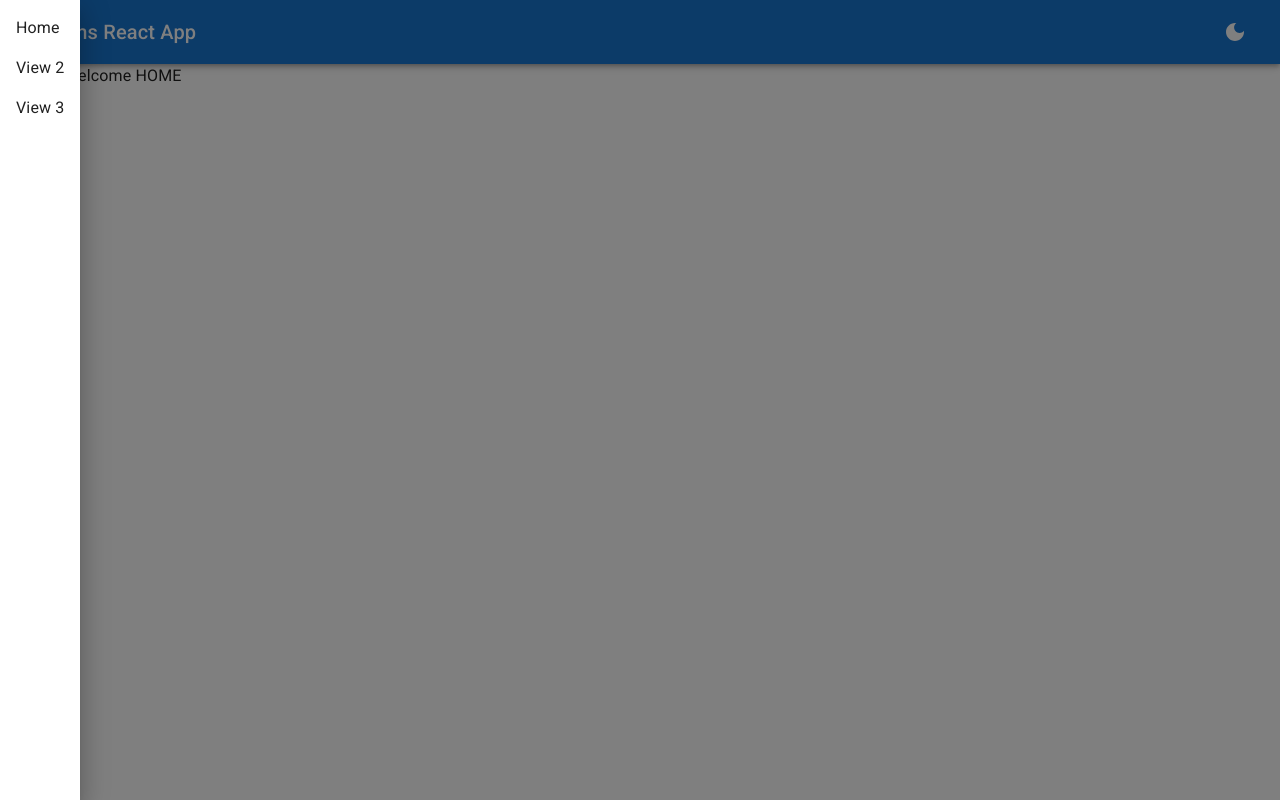
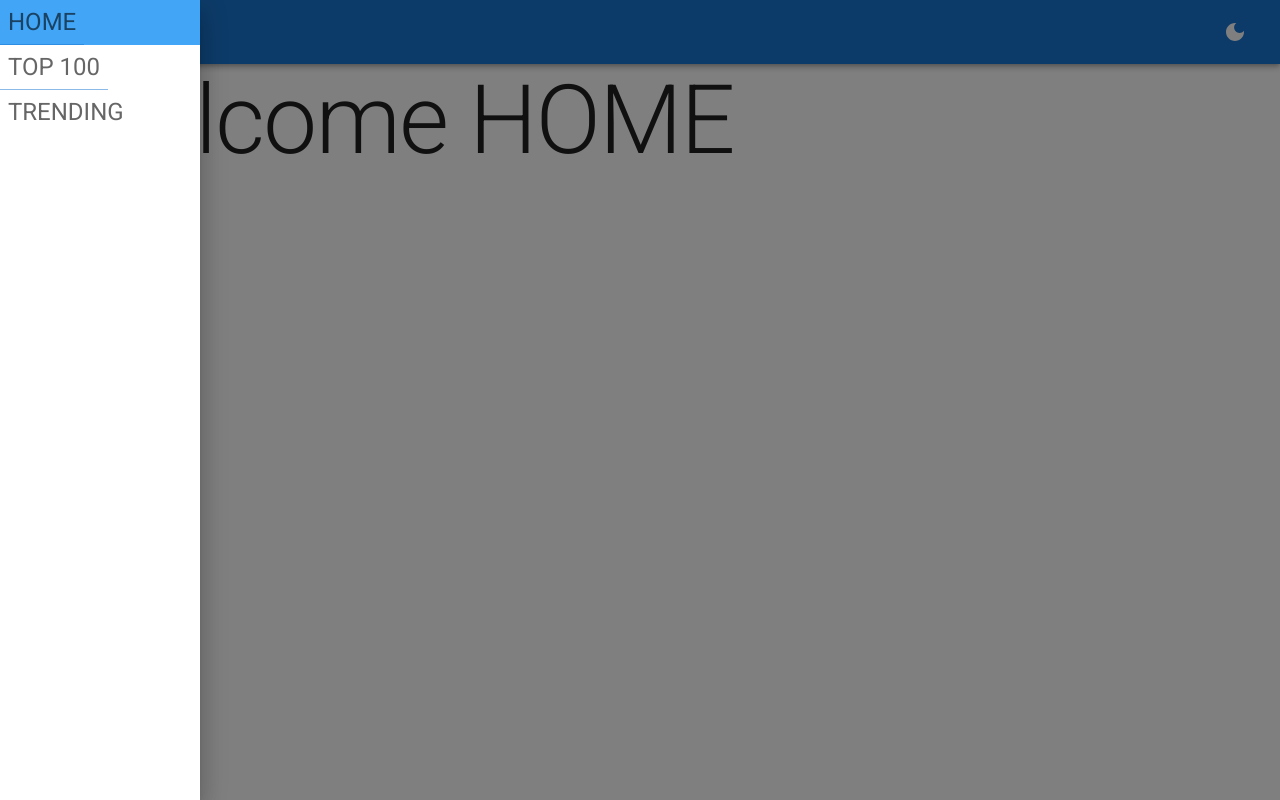
Before and after one commit to Bjornsen016/kims-inlamning, a React (Create React App) app: page / in a window 1280 px wide. Both pictures are taken after a click on the button "menu". Built offline with nearby package versions, Linux system fonts and the light colour scheme.

Commit message:
Started with Trending and fetching movie data. Started showing cards from the movies.

```diff
--- a/src/App.css
+++ b/src/App.css
@@ -1,3 +1,20 @@
 .App {
   text-align: center;
 }
+
+.active{
+  background-color: #42a5f5;
+}
+
+.movie-card .MuiCardHeader-title{
+  font-size: 1rem;;
+  line-height: 1rem;
+}
+
+.movie-card .MuiCardHeader-subheader{
+  font-size: 0.75rem;;
+}
+
+.movie-card .MuiCardHeader-root{
+  padding-bottom: 5px;
+}
--- a/src/App.js
+++ b/src/App.js
@@ -1,55 +1,15 @@
 import "./App.css";
 import { useState, useMemo, createContext } from "react";
-import { BrowserRouter, Route, NavLink, Routes } from "react-router-dom";
+import { BrowserRouter, Route, Routes } from "react-router-dom";
 import {
 	CssBaseline,
 	ThemeProvider,
 	createTheme,
-	Checkbox,
-	AppBar,
-	Toolbar,
-	IconButton,
 	Container,
-	Drawer,
-	List,
-	ListItem,
 } from "@mui/material";
-import { DarkMode, LightMode } from "@mui/icons-material";
-import MenuIcon from "@mui/icons-material/Menu";
-import Typography from "@mui/material/Typography";
-import { Home, Error } from "./components";
-import { Box } from "@mui/system";
+import { Home, Error, Header, ToppOneHundred, Trending } from "./components";
 
 const ColorModeContext = createContext({ toggleColorMode: () => {} });
-
-function DrawerMenu() {
-	const [isDrawerOpen, setisDrawerOpen] = useState(false);
-	const handleMenuClick = (event) => {
-		setisDrawerOpen(!isDrawerOpen);
-	};
-	return (
-		<IconButton
-			onClick={handleMenuClick}
-			edge="start"
-			color="inherit"
-			aria-label="menu"
-		>
-			<MenuIcon />
-			<Drawer
-				variant="temporary"
-				anchor="left"
-				open={isDrawerOpen}
-				onClose={handleMenuClick}
-			>
-				<List>
-					<ListItem>Home</ListItem>
-					<ListItem>View 2</ListItem>
-					<ListItem>View 3</ListItem>
-				</List>
-			</Drawer>
-		</IconButton>
-	);
-}
 
 function App() {
 	//Color modes
@@ -79,25 +39,14 @@ function App() {
 			<ColorModeContext.Provider value={colorMode}>
 				<ThemeProvider theme={theme}>
 					<CssBaseline />
-					<AppBar position="sticky" color="primary">
-						<Toolbar sx={{ display: "flex", justifyContent: "space-between" }}>
-							<Box sx={{ display: "flex", alignItems: "center" }}>
-								<DrawerMenu />
-								<Typography variant="h6">Kims React App</Typography>
-							</Box>
-							<Checkbox
-								onChange={colorMode.toggleColorMode}
-								icon={<LightMode sx={{ color: "yellow" }} />}
-								defaultChecked
-								checkedIcon={<DarkMode sx={{ color: "white" }} />}
-							/>
-						</Toolbar>
-					</AppBar>
+					<Header colorMode={colorMode} />
 
 					{/* Main content that is currently showing */}
 					<Container maxWidth="lg">
 						<Routes>
 							<Route path="/" element={<Home />} />
+							<Route path="/top100" element={<ToppOneHundred />} />
+							<Route path="/trending" element={<Trending />} />
 							{/* Have to be last to catch unknown paths */}
 							<Route path="*" element={<Error />} />
 						</Routes>
--- /dev/null
+++ b/src/components/DrawerMenu.jsx
@@ -0,0 +1,46 @@
+import {useState} from 'react'
+import {Drawer, IconButton, Typography, ButtonGroup, Button} from '@mui/material'
+import MenuIcon from "@mui/icons-material/Menu";
+import { NavLink } from 'react-router-dom';
+import { ThemeContext } from '@emotion/react';
+
+function DrawerMenu() {
+	const [isDrawerOpen, setisDrawerOpen] = useState(false);
+	const handleMenuClick = () => {
+		setisDrawerOpen(!isDrawerOpen);
+	};
+
+    const links = [
+        {to: "/", text: "Home"},
+        {to: "/top100", text: "Top 100"},
+        {to: "/trending", text: "Trending"},
+    ]
+
+	return (
+		<IconButton
+			onClick={handleMenuClick}
+			edge="start"
+			color="inherit"
+			aria-label="menu"
+		>
+			<MenuIcon />
+			<Drawer
+				variant="temporary"
+				anchor="left"
+				open={isDrawerOpen}
+				onClose={handleMenuClick}
+                sx={{width: "200px", [`& .MuiDrawer-paper`]: { width: "200px", boxSizing: 'border-box' }}}
+			>
+
+				<ButtonGroup orientation="vertical" variant="text" color="primary" aria-label="">
+                {links.map((link, i) => (
+                    <NavLink key={"link-" + i} style={{textDecoration: "none"}} to={link.to}><Button><Typography variant="h5" color="text.secondary">{link.text}</Typography></Button></NavLink>
+                ))}
+
+                </ButtonGroup>
+			</Drawer>
+		</IconButton>
+	);
+}
+
+export default DrawerMenu;
--- /dev/null
+++ b/src/components/Header.jsx
@@ -0,0 +1,29 @@
+import {
+	Checkbox,
+	AppBar,
+	Toolbar
+} from "@mui/material";
+import { Box } from "@mui/system";
+import Typography from "@mui/material/Typography";
+import DrawerMenu from "./DrawerMenu.jsx"
+import { DarkMode, LightMode } from "@mui/icons-material";
+
+function Header({colorMode}){
+
+    return (<AppBar position="sticky" color="primary">
+    <Toolbar sx={{ display: "flex", justifyContent: "space-between" }}>
+        <Box sx={{ display: "flex", alignItems: "center" }}>
+            <DrawerMenu />
+            <Typography variant="h6">Kims React App</Typography>
+        </Box>
+        <Checkbox
+            onChange={colorMode.toggleColorMode}
+            icon={<LightMode sx={{ color: "yellow" }} />}
+            defaultChecked
+            checkedIcon={<DarkMode sx={{ color: "white" }} />}
+        />
+    </Toolbar>
+</AppBar>);
+}
+
+export default Header;
--- a/src/components/Home.jsx
+++ b/src/components/Home.jsx
@@ -1,7 +1,8 @@
 import Typography from "@mui/material/Typography";
 
 function Home(){
-	return <Typography level="h1">Welcome HOME</Typography>;
+	return <Typography variant="h1">
+		Welcome HOME</Typography>;
 };
 
 export default Home;
--- a/src/components/Index.js
+++ b/src/components/Index.js
@@ -1,2 +1,5 @@
 export { default as Home } from "./Home.jsx";
 export { default as Error } from "./Error.jsx";
+export { default as Header } from "./Header.jsx";
+export { default as ToppOneHundred } from "./ToppOneHundred.jsx";
+export { default as Trending } from "./Trending";
--- /dev/null
+++ b/src/components/ToppOneHundred.jsx
@@ -0,0 +1,9 @@
+
+
+function ToppOneHundred(){
+
+
+    return (<div>Welcome Top 100</div>)
+}
+
+export default ToppOneHundred;
--- /dev/null
+++ b/src/components/Trending.jsx
@@ -0,0 +1,71 @@
+import {
+	Card,
+	CardHeader,
+	CardContent,
+	CardMedia,
+	Container,
+	Typography,
+} from "@mui/material";
+import Grid2 from "@mui/material/Unstable_Grid2";
+import { useEffect, useState } from "react";
+import FetchDataFromApi from "./utils/fetcher.js";
+
+function Trending() {
+	const [movies, setMovies] = useState([]);
+
+	const imageBaseUrl = "https://image.tmdb.org/t/p/w500";
+
+	useEffect(() => {
+		const fetchData = async () => {
+			const data = await FetchDataFromApi("movie", "week");
+			console.log(data.results);
+			setMovies(data.results);
+			console.log(movies);
+		};
+		fetchData();
+	}, []);
+
+	return (
+		<Grid2
+			container
+			spacing={{ xs: 2, md: 3 }}
+			columns={{ xs: 1, sm: 8, md: 12 }}
+		>
+			{movies.length > 0 ? (
+				movies.map((movie, index) => (
+					<Grid2 xs={1} sm={2} md={2} key={index}>
+						<Card className='movie-card'>
+							<CardHeader
+								title={`${movie.title}`}
+								titleTypographyProps={{ variant: "h6" }}
+								subheader={`Rating: ${movie.vote_average}`}
+							/>
+							<div style={{ position: "relative" }}>
+								<CardMedia
+									component='img'
+									image={`${imageBaseUrl}${movie.poster_path}`}
+								/>
+								<Typography
+									sx={{
+										position: "absolute",
+										color: "white",
+										bottom: 3,
+										left: "50%",
+										transform: "translateX(-50%)",
+									}}
+									variant='subtitle2'
+								>
+									{movie.release_date}
+								</Typography>
+							</div>
+						</Card>
+					</Grid2>
+				))
+			) : (
+				<div>Loading</div>
+			)}
+		</Grid2>
+	);
+}
+
+export default Trending;
--- /dev/null
+++ b/src/components/utils/fetcher.js
@@ -0,0 +1,23 @@
+const apiKey = "cee148dbc81c4cc841361565787b9a8e";
+const baseUrl = "https://api.themoviedb.org";
+
+async function FetchDataFromApi(type, timeFrame) {
+	const headers = new Headers({
+		"Content-Type": "application/json;charset=utf-8",
+	});
+	const url = new URL(baseUrl);
+
+	url.pathname = `/3/trending/${type}/${timeFrame}`;
+	url.searchParams.set("api_key", apiKey);
+
+	const data = await fetch(url, {
+		metod: "GET",
+		headers: headers,
+	}).then((res) => res.json());
+
+	console.log(data);
+
+	return data;
+}
+
+export default FetchDataFromApi;
```
